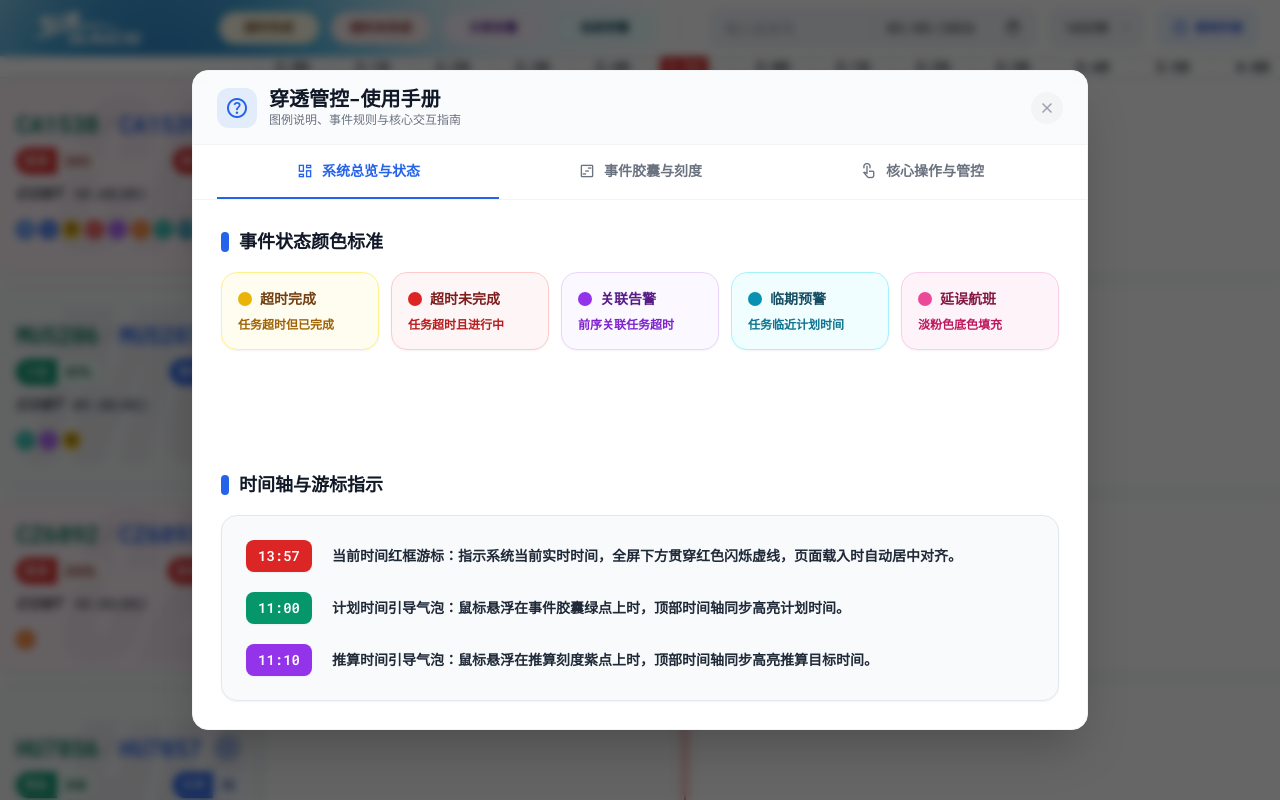
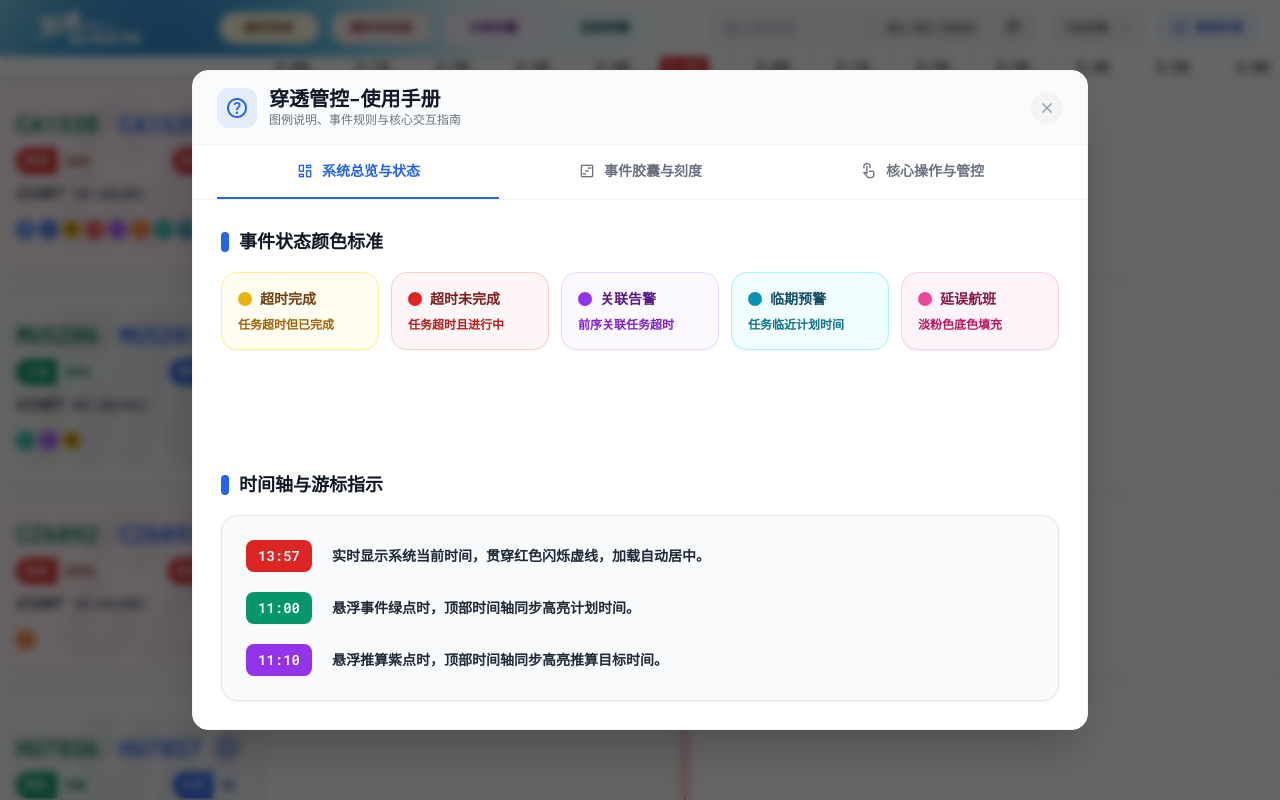
Before and after one commit to fwilyair/flight-ops-center, a React (Vite) app: page / in a window 1280 px wide. Both pictures are taken after a click on the button "打开使用手册与图例说明". Built offline with nearby package versions, Linux system fonts and the light colour scheme.

Commit message:
docs(manual): refine cursor indicator text descriptions

```diff
--- a/components/HelpManualModal.tsx
+++ b/components/HelpManualModal.tsx
@@ -143,15 +143,15 @@ export const HelpManualModal: React.FC<HelpManualModalProps> = ({ isOpen, onClos
                 <div className="p-6 rounded-2xl bg-slate-50 dark:bg-gray-800/80 border border-slate-200 dark:border-gray-700 space-y-5 shadow-sm">
                   <div className="flex items-center gap-5">
                     <div className="bg-red-600 text-white text-sm font-bold px-3 py-1.5 rounded-lg font-mono shadow-sm shrink-0">13:57</div>
-                    <span className="text-sm font-semibold text-gray-800 dark:text-gray-200 leading-relaxed">当前时间红框游标：指示系统当前实时时间，全屏下方贯穿红色闪烁虚线，页面载入时自动居中对齐。</span>
+                    <span className="text-sm font-semibold text-gray-800 dark:text-gray-200 leading-relaxed">实时显示系统当前时间，贯穿红色闪烁虚线，加载自动居中。</span>
                   </div>
                   <div className="flex items-center gap-5">
                     <div className="bg-emerald-600 text-white text-sm font-bold px-3 py-1.5 rounded-lg font-mono shadow-sm shrink-0">11:00</div>
-                    <span className="text-sm font-semibold text-gray-800 dark:text-gray-200 leading-relaxed">计划时间引导气泡：鼠标悬浮在事件胶囊绿点上时，顶部时间轴同步高亮计划时间。</span>
+                    <span className="text-sm font-semibold text-gray-800 dark:text-gray-200 leading-relaxed">悬浮事件绿点时，顶部时间轴同步高亮计划时间。</span>
                   </div>
                   <div className="flex items-center gap-5">
                     <div className="bg-purple-600 text-white text-sm font-bold px-3 py-1.5 rounded-lg font-mono shadow-sm shrink-0">11:10</div>
-                    <span className="text-sm font-semibold text-gray-800 dark:text-gray-200 leading-relaxed">推算时间引导气泡：鼠标悬浮在推算刻度紫点上时，顶部时间轴同步高亮推算目标时间。</span>
+                    <span className="text-sm font-semibold text-gray-800 dark:text-gray-200 leading-relaxed">悬浮推算紫点时，顶部时间轴同步高亮推算目标时间。</span>
                   </div>
                 </div>
               </section>
```
